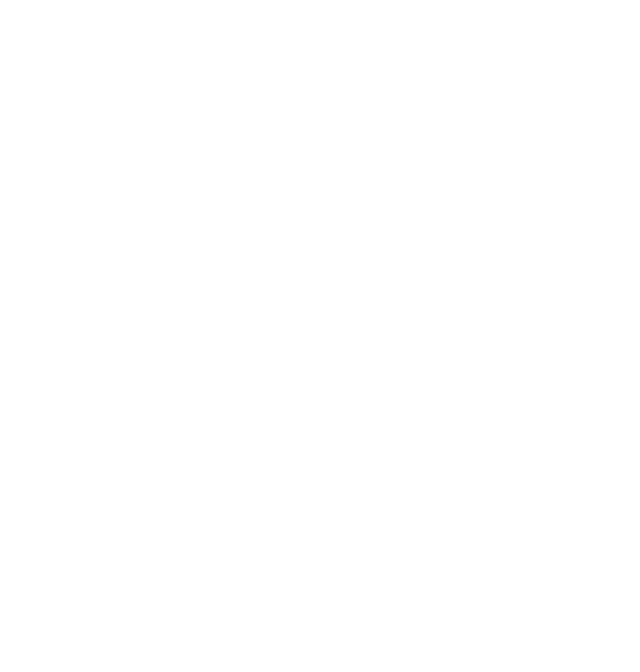
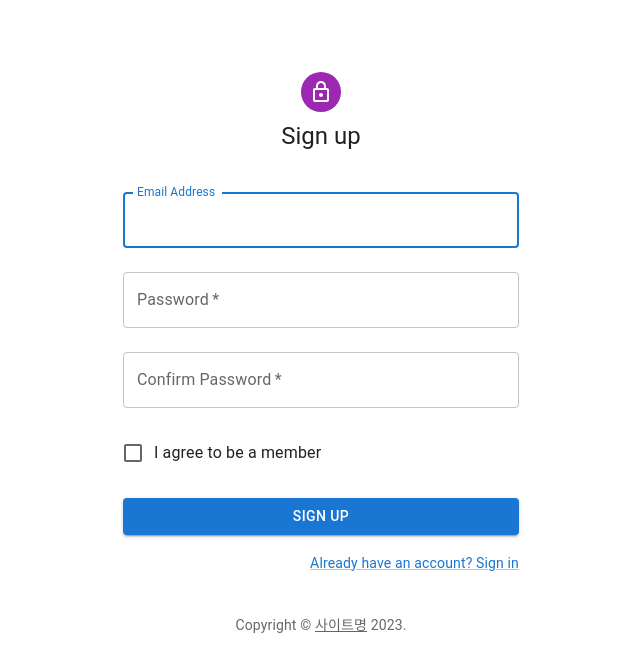
Before and after one commit to pbk95120/wep-final, a React (Create React App) app in the folder frontend/: page /signup in a window 1280 px wide. Before the commit this address had no page. Shown: the top 672 px of the page, without its empty margins (319-959 px from the left). Built offline with nearby package versions, Linux system fonts and the light colour scheme.

Commit message:
add: add register page

```diff
--- a/frontend/src/App.tsx
+++ b/frontend/src/App.tsx
@@ -1,10 +1,14 @@
 import { Route, Routes } from "react-router-dom";
+import SignInPage from "./pages/SignInPage";
 import SignUpPage from "./pages/SignUpPage";
+import HomePage from "./pages/HomePage";
 
 function App() {
   return (
     <Routes>
-      <Route path="/" element={<SignUpPage />} />
+      <Route path="/" element={<HomePage />} />
+      <Route path="/signin" element={<SignInPage />} />
+      <Route path="/signup" element={<SignUpPage />} />
     </Routes>
   );
 }
--- /dev/null
+++ b/frontend/src/pages/HomePage.tsx
@@ -0,0 +1,5 @@
+const HomePage = () => {
+  return <div>Main</div>;
+};
+
+export default HomePage;
--- /dev/null
+++ b/frontend/src/pages/SignInPage.tsx
@@ -0,0 +1,105 @@
+import * as React from "react";
+import Avatar from "@mui/material/Avatar";
+import Button from "@mui/material/Button";
+import CssBaseline from "@mui/material/CssBaseline";
+import TextField from "@mui/material/TextField";
+import FormControlLabel from "@mui/material/FormControlLabel";
+import Checkbox from "@mui/material/Checkbox";
+import Link from "@mui/material/Link";
+import Grid from "@mui/material/Grid";
+import Box from "@mui/material/Box";
+import LockOutlinedIcon from "@mui/icons-material/LockOutlined";
+import Typography from "@mui/material/Typography";
+import Container from "@mui/material/Container";
+import { createTheme, ThemeProvider } from "@mui/material/styles";
+
+function Copyright(props: any) {
+  return (
+    <Typography variant="body2" color="text.secondary" align="center" {...props}>
+      {"Copyright © "}
+      <Link color="inherit" href="https://mui.com/">
+        Your Website
+      </Link>{" "}
+      {new Date().getFullYear()}
+      {"."}
+    </Typography>
+  );
+}
+
+// TODO remove, this demo shouldn't need to reset the theme.
+const defaultTheme = createTheme();
+
+const SignInPage = () => {
+  const handleSubmit = (event: React.FormEvent<HTMLFormElement>) => {
+    event.preventDefault();
+    const data = new FormData(event.currentTarget);
+    console.log({
+      email: data.get("email"),
+      password: data.get("password"),
+    });
+  };
+
+  return (
+    <ThemeProvider theme={defaultTheme}>
+      <Container component="main" maxWidth="xs">
+        <CssBaseline />
+        <Box
+          sx={{
+            marginTop: 8,
+            display: "flex",
+            flexDirection: "column",
+            alignItems: "center",
+          }}
+        >
+          <Avatar sx={{ m: 1, bgcolor: "secondary.main" }}>
+            <LockOutlinedIcon />
+          </Avatar>
+          <Typography component="h1" variant="h5">
+            Sign in
+          </Typography>
+          <Box component="form" onSubmit={handleSubmit} noValidate sx={{ mt: 1 }}>
+            <TextField
+              margin="normal"
+              required
+              fullWidth
+              id="email"
+              label="Email Address"
+              name="email"
+              autoComplete="email"
+              autoFocus
+            />
+            <TextField
+              margin="normal"
+              required
+              fullWidth
+              name="password"
+              label="Password"
+              type="password"
+              id="password"
+              autoComplete="current-password"
+            />
+            <FormControlLabel control={<Checkbox value="remember" color="primary" />} label="Remember me" />
+            <Button type="submit" fullWidth variant="contained" sx={{ mt: 3, mb: 2 }}>
+              Sign In
+            </Button>
+            <Grid container>
+              <Grid item xs>
+                <Link href="#" variant="body2">
+                  Forgot password?
+                </Link>
+              </Grid>
+              <Grid item>
+                <Link href="#" variant="body2">
+                  {"Don't have an account? Sign Up"}
+                </Link>
+              </Grid>
+            </Grid>
+          </Box>
+        </Box>
+        <Copyright sx={{ mt: 8, mb: 4 }} />
+      </Container>
+    </ThemeProvider>
+  );
+};
+
+export default SignInPage;
--- a/frontend/src/pages/SignUpPage.tsx
+++ b/frontend/src/pages/SignUpPage.tsx
@@ -1,4 +1,5 @@
 import * as React from "react";
+import { useState } from "react";
 import Avatar from "@mui/material/Avatar";
 import Button from "@mui/material/Button";
 import CssBaseline from "@mui/material/CssBaseline";
@@ -12,13 +13,16 @@
 import Typography from "@mui/material/Typography";
 import Container from "@mui/material/Container";
 import { createTheme, ThemeProvider } from "@mui/material/styles";
+import { useNavigate } from "react-router-dom";
+import Alert from "@mui/material/Alert";
+import Stack from "@mui/material/Stack";
 
 function Copyright(props: any) {
   return (
     <Typography variant="body2" color="text.secondary" align="center" {...props}>
       {"Copyright © "}
-      <Link color="inherit" href="https://mui.com/">
-        Your Website
+      <Link color="inherit" href="/">
+        사이트명
       </Link>{" "}
       {new Date().getFullYear()}
       {"."}
@@ -26,17 +30,84 @@
   );
 }
 
-// TODO remove, this demo shouldn't need to reset the theme.
+const SignUpPage = () => {
   const defaultTheme = createTheme();
+  const [password, setPassword] = useState("");
+  const [emailError, setEmailError] = useState("");
+  const [passwordError, setPasswordError] = useState("");
+  const [confirmPasswordError, setConfirmPasswordError] = useState("");
+  const [isChecked, setIsChecked] = useState(false);
+  const [isAlert, setIsAlert] = useState(false);
+  const navigate = useNavigate();
 
-const SignUpPage = () => {
+  const handleEmailChange = (event: React.ChangeEvent<HTMLInputElement>) => {
+    const email = event.target.value;
+    emailRegex(email);
+  };
+
+  const emailRegex = (email: string) => {
+    const emailRegex = /^\w+([\.-]?\w+)*@\w+([\.-]?\w+)*(\.\w{2,3})+$/;
+    !emailRegex.test(email) ? setEmailError("Not a valid Email format") : setEmailError("");
+  };
+
+  const handlePasswordChange = (event: React.ChangeEvent<HTMLInputElement>) => {
+    const password = event.target.value;
+    setPassword(event.target.value);
+    passwordRegex(password);
+  };
+
+  const passwordRegex = (password: string) => {
+    const passwordRegex = /^(?=.*[a-zA-Z])(?=.*[0-9]).{8,25}$/;
+    !passwordRegex.test(password)
+      ? setPasswordError("Password must be at least 8 character, contain letters and numbers.")
+      : setPasswordError("");
+  };
+
+  const handleConfirmPasswordChange = (event: React.ChangeEvent<HTMLInputElement>) => {
+    const confirmPaassword = event.target.value;
+    confirmPasswordRegex(confirmPaassword);
+  };
+
+  const confirmPasswordRegex = (confirmPassword: string) => {
+    confirmPassword !== password ? setConfirmPasswordError("Password doesn't match") : setConfirmPasswordError("");
+  };
+
+  const handleCheckBox = (event: React.ChangeEvent<HTMLInputElement>) => {
+    setIsChecked(event.target.checked);
+  };
+
   const handleSubmit = (event: React.FormEvent<HTMLFormElement>) => {
     event.preventDefault();
     const data = new FormData(event.currentTarget);
-    console.log({
-      email: data.get("email"),
-      password: data.get("password"),
-    });
+
+    //패스워드 같은지 확인다시한번
+    if (data.get("password") !== data.get("confirmPassword")) {
+      setConfirmPasswordError("Password doesn't match");
+    }
+
+    //체크박스 확인
+    if (!isChecked) {
+      setIsAlert(true);
+    }
+
+    //값 비었는지 확인
+    if (data.get("email") === "") {
+      setEmailError("Not a valid Email format");
+    } else if (data.get("password") === "") {
+      setPasswordError("Password must be at least 8 character, contain letters and numbers.");
+    }
+
+    //입력값 검증 후 폼 전송
+    else if (
+      emailError === "" &&
+      passwordError === "" &&
+      confirmPasswordError === "" &&
+      data.get("password") === data.get("confirmPassword") &&
+      isChecked === true
+    ) {
+      console.log(data + "폼전송");
+      navigate("/signin");
+    }
   };
 
   return (
@@ -55,48 +126,77 @@
             <LockOutlinedIcon />
           </Avatar>
           <Typography component="h1" variant="h5">
-            Sign in
+            Sign up
           </Typography>
-          <Box component="form" onSubmit={handleSubmit} noValidate sx={{ mt: 1 }}>
+          <Box component="form" noValidate onSubmit={handleSubmit} sx={{ mt: 3 }}>
+            <Grid container spacing={2}>
+              <Grid item xs={12}>
+                {isAlert && (
+                  <Stack sx={{ width: "100%" }} spacing={2}>
+                    <Alert severity="error">You must agree to the checkbox!</Alert>
+                  </Stack>
+                )}
                 <TextField
                   margin="normal"
-              required
                   fullWidth
                   id="email"
                   label="Email Address"
                   name="email"
                   autoComplete="email"
                   autoFocus
+                  error={emailError !== ""}
+                  onChange={handleEmailChange}
                 />
+              </Grid>
+              <p className="text-xs text-rose-600 ml-4">{emailError}</p>
+              <Grid item xs={12}>
                 <TextField
-              margin="normal"
                   required
                   fullWidth
                   name="password"
                   label="Password"
                   type="password"
                   id="password"
-              autoComplete="current-password"
+                  autoComplete="new-password"
+                  error={passwordError !== ""}
+                  onChange={handlePasswordChange}
                 />
-            <FormControlLabel control={<Checkbox value="remember" color="primary" />} label="Remember me" />
+              </Grid>
+              <p className="text-xs text-rose-600 ml-4 mt-2">{passwordError}</p>
+              <Grid item xs={12}>
+                <TextField
+                  required
+                  fullWidth
+                  name="confirmPassword"
+                  label="Confirm Password"
+                  type="password"
+                  id="confirmPassword"
+                  autoComplete="confirmPassword"
+                  error={confirmPasswordError !== ""}
+                  onChange={handleConfirmPasswordChange}
+                />
+              </Grid>
+              <p className="text-xs text-rose-600 ml-4 mt-2">{confirmPasswordError}</p>
+              <Grid item xs={12}>
+                <FormControlLabel
+                  control={<Checkbox color="primary" onChange={handleCheckBox} />}
+                  label="I agree to be a member"
+                />
+              </Grid>
+            </Grid>
             <Button type="submit" fullWidth variant="contained" sx={{ mt: 3, mb: 2 }}>
-              Sign In
+              Sign Up
             </Button>
-            <Grid container>
-              <Grid item xs>
-                <Link href="#" variant="body2">
-                  Forgot password?
-                </Link>
-              </Grid>
+            <Grid container justifyContent="flex-end">
               <Grid item>
-                <Link href="#" variant="body2">
-                  {"Don't have an account? Sign Up"}
+                <Link href="/signin" variant="body2">
+                  Already have an account? Sign in
                 </Link>
               </Grid>
             </Grid>
           </Box>
         </Box>
-        <Copyright sx={{ mt: 8, mb: 4 }} />
+        <Copyright sx={{ mt: 5 }} />
       </Container>
     </ThemeProvider>
   );
--- a/frontend/tsconfig.json
+++ b/frontend/tsconfig.json
@@ -17,7 +17,7 @@
     "jsx": "react-jsx",
     "noImplicitAny": true,
     "noImplicitThis": true,
-    "strictNullChecks": true
+    "strictNullChecks": false
   },
   "include": ["src"]
 }
```
Lines whose indentation alone changed are shown as unchanged.
